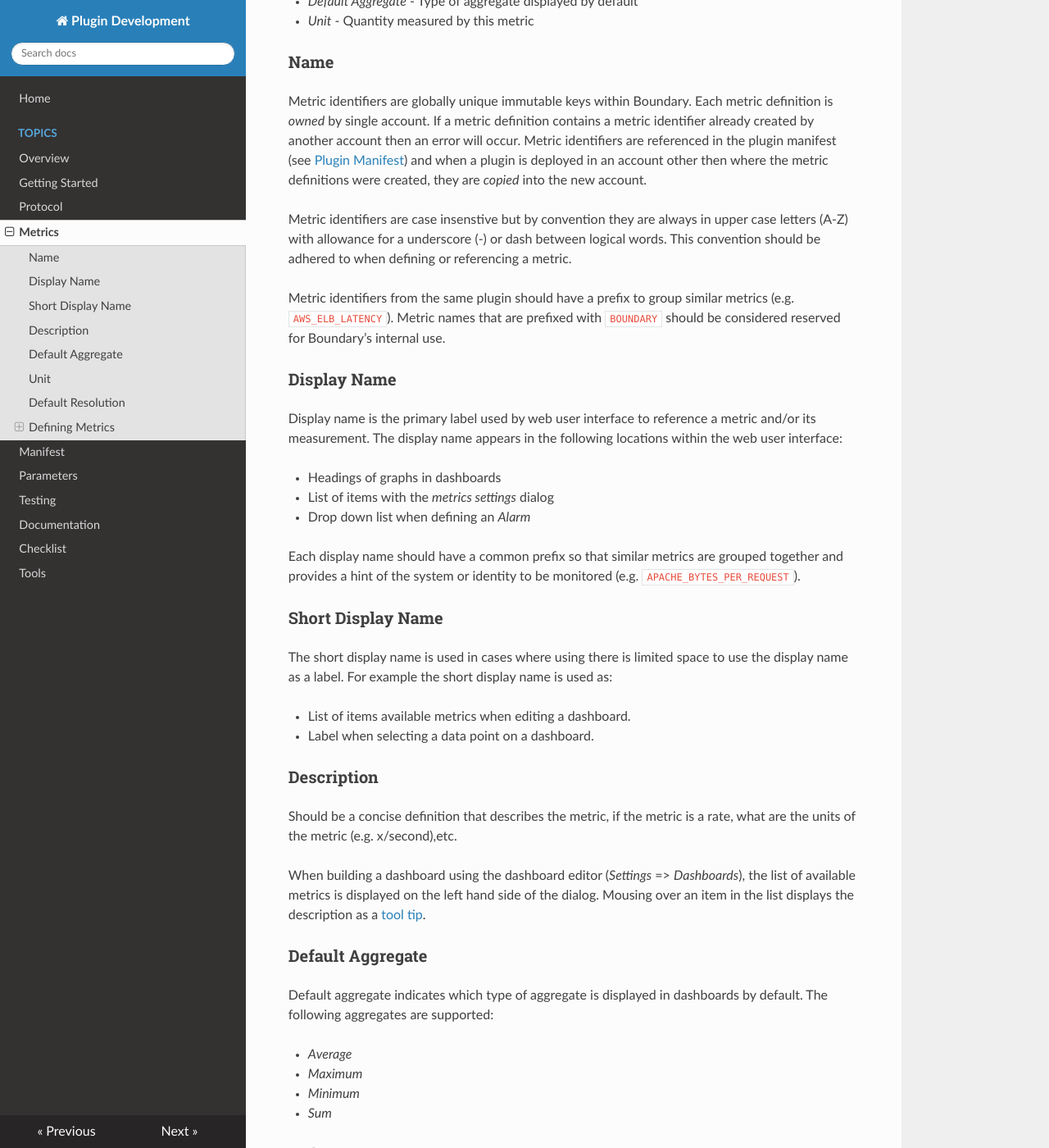
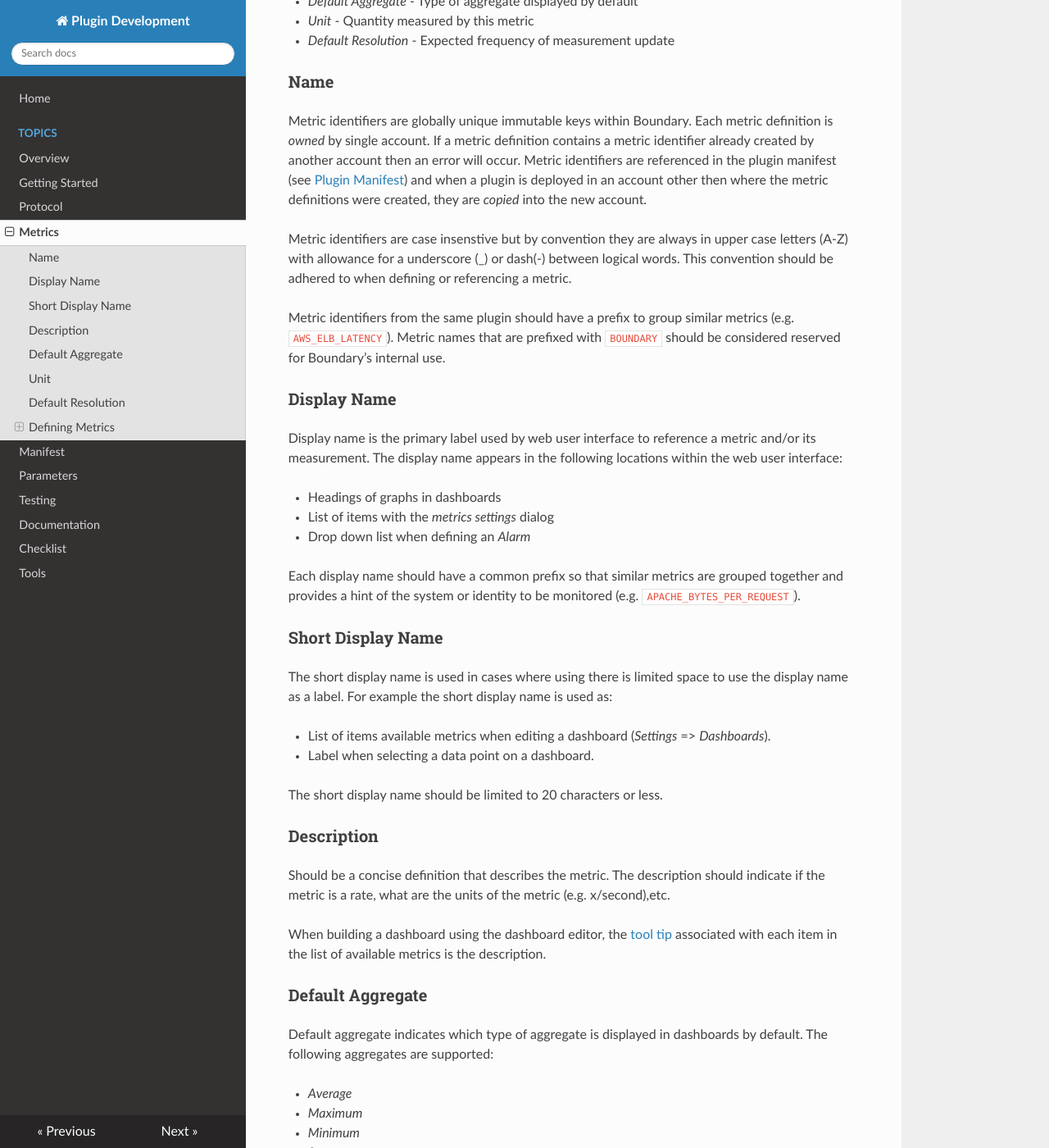
Before and after one commit to boundary/meter-plugin-developer-guide, an MkDocs documentation site: the page built from docs/user-guide/metrics.md, in a window 1280 px wide and 1400 px high, scrolled down 410 px. Shown: the whole window at 82% size. Built offline with MkDocs 1.6.1, drawn with Linux system fonts in a browser that asks for light colours; nearby versions of some CDN libraries; old or Windows-style settings are respelled for this version of MkDocs; some of the changed text lies outside the part shown.

Commit message:
Revise text and update

```diff
--- a/docs/user-guide/metrics.md
+++ b/docs/user-guide/metrics.md
@@ -1,7 +1,7 @@
 # Metric Definitions
 Metric definitions in Boundary provide metadata about measurements input to the system. This page provides details on metric definitions including: how to define metrics, as well as best practices with respect to their naming.
 
-A metric definition consists of 7 values:
+A _metric definition_ consists of 7 values:
 
 * _Name_ - unique metric identifier
 * _Display Name_ - Label used within the web interface.
@@ -9,11 +9,12 @@ A metric definition consists of 7 values:
 * _Description_ - Text that describes the metric.
 * _Default Aggregate_ - Type of aggregate displayed by default
 * _Unit_ - Quantity measured by this metric
+* _Default Resolution_ - Expected frequency of measurement update
 
 ### Name
 Metric identifiers are globally unique immutable keys within Boundary. Each metric definition is _owned_ by single account. If a metric definition contains a metric identifier already created by another account then an error will occur. Metric identifiers are referenced in the plugin manifest (see [Plugin Manifest](manifest.md)) and when a plugin is deployed in an account other then where the metric definitions were created, they are _copied_ into the new account.
 
-Metric identifiers are case insenstive but by convention they are always in upper case letters (A-Z) with allowance for a underscore (-) or dash between logical words. This convention should be adhered to when defining or referencing a metric.
+Metric identifiers are case insenstive but by convention they are always in upper case letters (A-Z) with allowance for a underscore (_) or dash(-) between logical words. This convention should be adhered to when defining or referencing a metric.
 
 Metric identifiers from the same plugin should have a prefix to group similar metrics (e.g. `AWS_ELB_LATENCY`). Metric names that are prefixed with `BOUNDARY` should be considered reserved for Boundary’s internal use.
 
@@ -29,13 +30,15 @@ Each display name should have a common prefix so that similar metrics are groupe
 ### Short Display Name
 The short display name is used in cases where using there is limited space to use the display name as a label. For example the short display name is used as:
 
-* List of items available metrics when editing a dashboard.
+* List of items available metrics when editing a dashboard (_Settings_ => _Dashboards_).
 * Label when selecting a data point on a dashboard.
 
+The short display name should be limited to 20 characters or less.
+
 ### Description
-Should be a concise definition that describes the metric, if the metric is a rate, what are the units of the metric (e.g. x/second),etc.
+Should be a concise definition that describes the metric. The description should indicate if the metric is a rate, what are the units of the metric (e.g. x/second),etc.
 
-When building a dashboard using the dashboard editor (_Settings_ => _Dashboards_), the list of available metrics is displayed on the left hand side of the dialog. Mousing over an item in the list displays the description as a [tool tip](http://en.wikipedia.org/wiki/Tooltip).
+When building a dashboard using the dashboard editor, the [tool tip](http://en.wikipedia.org/wiki/Tooltip) associated with each item in the list of available metrics is the description.
 
 ### Default Aggregate
 Default aggregate indicates which type of aggregate is displayed in dashboards by default. The following aggregates are supported:
```
